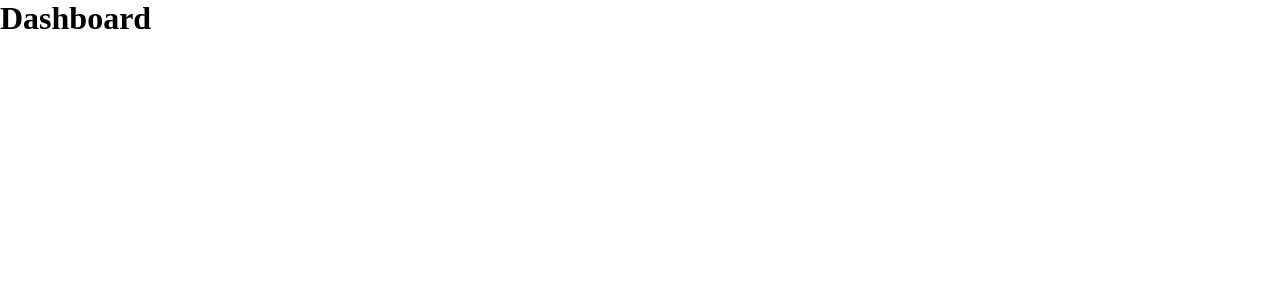
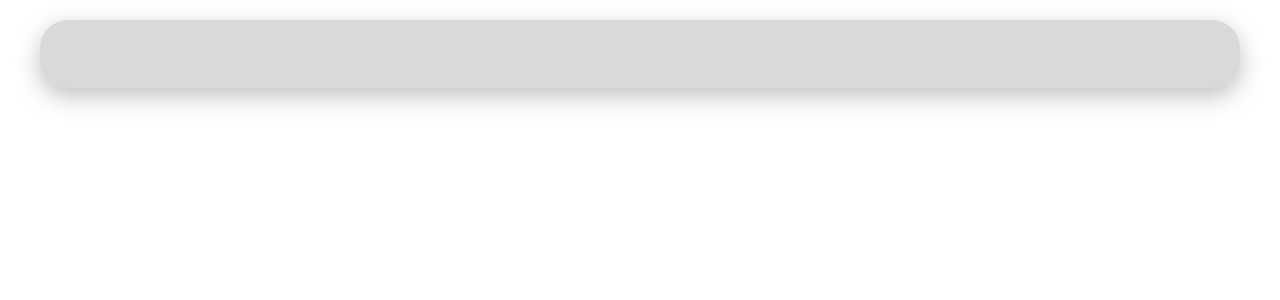
Before and after one commit to carascoy/Ledjr, a React (Vite) app in the folder frontend/: page /dashboard in a window 1280 px wide. Shown: the top 300 px of the page. Built offline with nearby package versions, Linux system fonts and the light colour scheme.

Commit message:
Created a dash-nav div

```diff
--- a/frontend/src/pages/Dashboard.tsx
+++ b/frontend/src/pages/Dashboard.tsx
@@ -1,5 +1,14 @@
+import { useState } from 'react'
+import '../styles/Dashboard.css'
+import { useNavigate } from 'react-router-dom'
+
+
 function Dashboard() {
-  return <h1>Dashboard</h1>
+  return (
+    <div className="dash-page">
+      <div className="nav-card"></div>
+    </div>
+  )
 }
 
 export default Dashboard
--- /dev/null
+++ b/frontend/src/styles/Dashboard.css
@@ -0,0 +1,19 @@
+.dash-page{
+    width: 100%;
+    min-height: 100vh;
+    display: flex;
+    flex-direction: column;
+    align-items: center;
+    padding-top: 20px;
+    padding-left: 40px;
+    padding-right: 40px;
+    background-color: #ffffff;
+}
+
+.nav-card{
+    height: 68px;
+    background: #D9D9D9;
+    border-radius: 28px;
+    box-shadow: 0px 8px 24px 0px rgba(0, 0, 0, 0.25);
+    width: 100%;
+}
```
